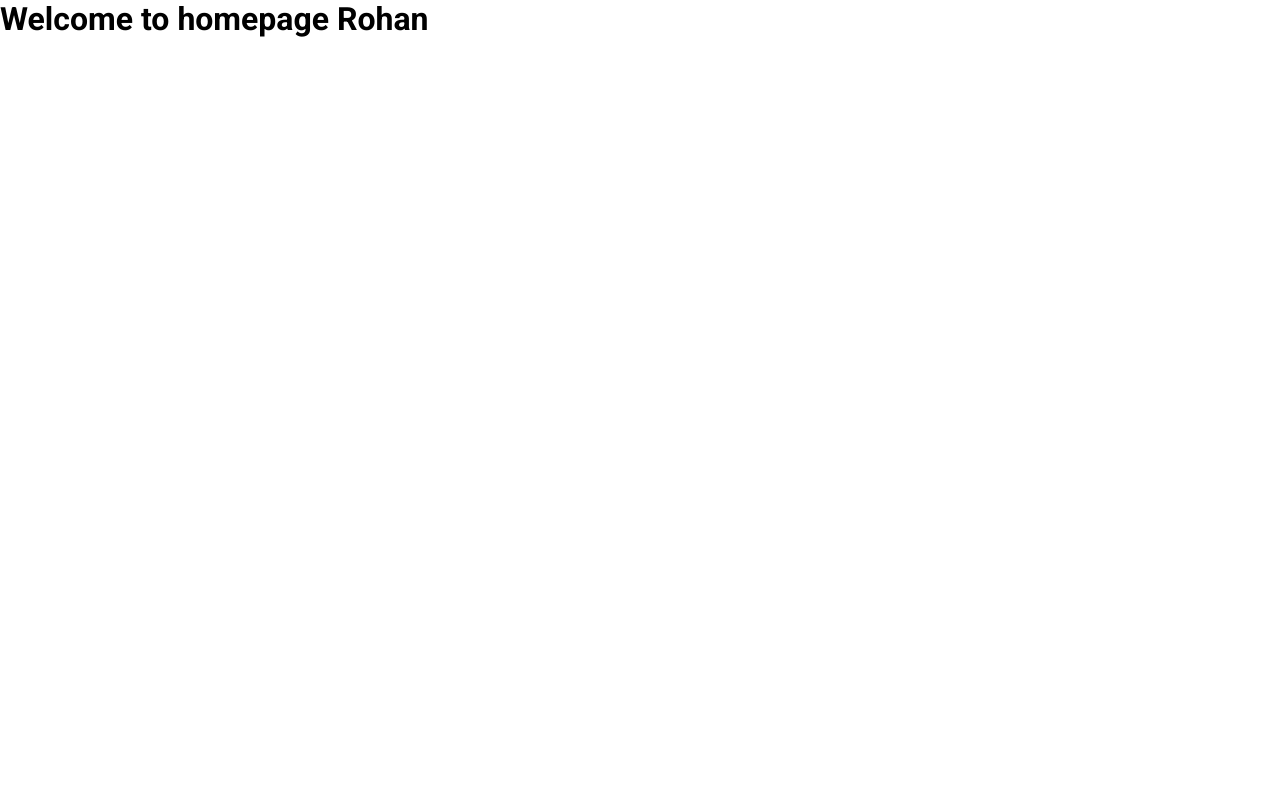
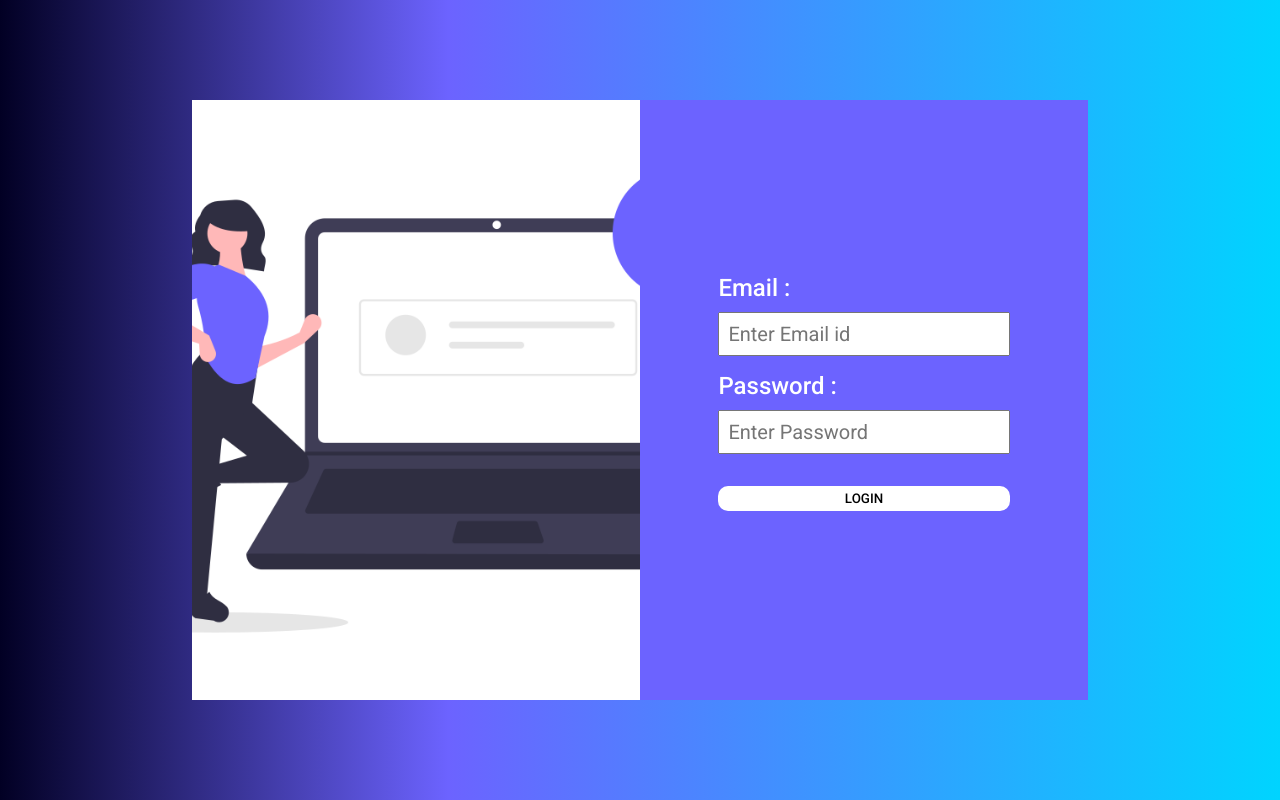
Before and after one commit to Rohan-mindbowser/react-practice, a React (Create React App) app: page /login in a window 1280 px wide. Before the commit this address led to /. Built offline with nearby package versions, Linux system fonts and the light colour scheme.

Commit message:
Implemented nested routes and rendered nested routes + parent route using Outlet component

```diff
--- a/package.json
+++ b/package.json
@@ -7,6 +7,7 @@
     "@testing-library/jest-dom": "^5.16.5",
     "@testing-library/react": "^13.4.0",
     "@testing-library/user-event": "^13.5.0",
+    "axios": "^1.1.3",
     "react": "^18.2.0",
     "react-dom": "^18.2.0",
     "react-hook-form": "^7.38.0",
--- a/src/App.js
+++ b/src/App.js
@@ -4,7 +4,6 @@ import {
   BrowserRouter as Router,
   Routes,
   Route,
-  NavLink,
 } from "react-router-dom";
 import { Profile } from "./components/Profile/Profile";
 import { Home } from "./components/Home/Home";
@@ -12,6 +11,8 @@ import { createContext } from "react";
 import { Books } from "./components/Books/Books";
 import { Register } from "./components/RegisterForm/Register";
 import { Notfound } from "./components/Notfound";
+import { Login } from "./components/Login/Login";
+import { ParentComp } from "./components/ParentComp";
 
 export const AppContext = createContext();
 
@@ -27,9 +28,12 @@ function App() {
           <NavLink to="/register">Register</NavLink> */}
           <Routes>
             <Route path="/" element={<Home />} />
-            <Route path="/profile" element={<Profile />} />
-            <Route path="/book/:id" element={<Books />} />
-            <Route path="/register" element={<Register />} />
+            <Route path="/user" element={<ParentComp/>}>
+              <Route path="profile" element={<Profile />} />
+              <Route path="book/:id" element={<Books />} />
+              <Route path="register" element={<Register />} />
+            </Route>
+            <Route path="/login" element={<Login />} />
             {/* Route for 404 not found page  */}
             <Route path="*" element={<Notfound />} />
           </Routes>
--- /dev/null
+++ b/src/components/Login/Login.js
@@ -0,0 +1,82 @@
+import login from "./img/login.png";
+import "./login.css";
+import { useForm } from "react-hook-form";
+import { yupResolver } from "@hookform/resolvers/yup";
+import * as yup from "yup";
+import axios from "axios";
+
+export const Login = () => {
+  const schema = yup.object().shape({
+    email: yup.string().email().required(),
+    password: yup.string().min(5).max(32).required(),
+  });
+
+  const {
+    register,
+    handleSubmit,
+    formState: { errors },
+    reset,
+  } = useForm({
+    resolver: yupResolver(schema),
+    defaultValues: {
+      fullName: "",
+    },
+  });
+  const onSubmit = (data) => {
+    axios
+      .post("http://localhost:8000/api/emp/login", {
+        email: data.email,
+        password: data.password,
+      })
+      .then(function (response) {
+        alert("Login success..");
+        localStorage.setItem("token", response.data);
+        console.log(response.data);
+        reset();
+      })
+      .catch(function (error) {
+        console.log(error);
+      });
+  };
+  return (
+    <>
+      <div className="login_container">
+        <div className="login_content">
+          <div className="left">
+            <img src={login}></img>
+          </div>
+          <div className="right">
+            <div className="login_details">
+              <form onSubmit={handleSubmit(onSubmit)}>
+                <div className="form_element">
+                  <label>Email :</label>
+                  <input placeholder="Enter Email id" {...register("email")} />
+                  {errors.email?.message && (
+                    <span className="error_message">
+                      {errors.email.message}
+                    </span>
+                  )}
+                </div>
+                <div className="form_element">
+                  <label>Password :</label>
+                  <input
+                    placeholder="Enter Password"
+                    {...register("password")}
+                  />
+                  {errors.password?.message && (
+                    <span className="error_message">
+                      {errors.password.message}
+                    </span>
+                  )}
+                </div>
+                <div className="form_element">
+                  <button className="login-btn">Login</button>
+                </div>
+              </form>
+            </div>
+          </div>
+        </div>
+      </div>
+    </>
+  );
+};
--- /dev/null
+++ b/src/components/Login/login.css
@@ -0,0 +1,83 @@
+.login_container {
+  width: 100vw;
+  height: 100vh;
+  background: rgb(2, 0, 36);
+  background: linear-gradient(
+    90deg,
+    rgba(2, 0, 36, 1) 0%,
+    rgba(108, 99, 255, 1) 35%,
+    rgba(0, 212, 255, 1) 100%
+  );
+  display: flex;
+  justify-content: center;
+  align-items: center;
+}
+.login_content {
+  width: 70%;
+  height: 600px;
+  margin: auto;
+  display: flex;
+  flex-wrap: wrap;
+}
+.left {
+  width: 50%;
+}
+.left img {
+  width: 100%;
+  height: 100%;
+  object-fit: cover;
+  object-position: center;
+}
+.right {
+  width: 50%;
+  height: 100%;
+  display: flex;
+  justify-content: center;
+  align-items: center;
+}
+.login_details {
+  width: 100%;
+}
+.form_element {
+  margin: auto;
+  display: flex;
+  flex-direction: column;
+  width: 70%;
+}
+.form_element input {
+  padding: 8px;
+  font-size: 20px;
+  margin-bottom: 1rem;
+}
+.form_element label {
+  color: white;
+  font-size: 24px;
+  font-weight: 500;
+  margin-bottom: 10px;
+}
+.login-btn {
+  margin-top: 1rem;
+  background-color: rgb(255, 255, 255);
+  color: #000000;
+  font-weight: 500;
+  bottom: none;
+  border: none;
+  padding: 5px;
+  text-transform: uppercase;
+  border-radius: 10px;
+  outline: none;
+  cursor: pointer;
+  margin-bottom: 1rem;
+}
+@media screen and (max-width: 868px) {
+  .login_content {
+    width: 100%;
+    padding: 1rem;
+  }
+  .left {
+    width: 100%;
+  }
+  .right {
+    width: 100%;
+  }
+}
--- /dev/null
+++ b/src/components/ParentComp.js
@@ -0,0 +1,11 @@
+import { Outlet } from "react-router-dom";
+
+export const ParentComp = () => {
+  let user = "Rohan";
+  return (
+    <>
+      <h1>Welcome to parent comp</h1>
+      <Outlet />
+    </>
+  );
+};
--- a/src/components/Profile/Profile.js
+++ b/src/components/Profile/Profile.js
@@ -1,15 +1,7 @@
-import { useContext } from "react";
-import { AppContext } from "../../App";
-
 export const Profile = () => {
-  let { name, setName } = useContext(AppContext);
-  const changeName = (name) => {
-    setName(name);
-  };
   return (
     <>
-      <h1>Hello {name}</h1>
-      <input onChange={(e)=>changeName(e.target.value)}></input>
+      <h1>Welcome to profile page </h1>
     </>
   );
 };
--- a/src/components/RegisterForm/Register.js
+++ b/src/components/RegisterForm/Register.js
@@ -3,6 +3,8 @@ import { yupResolver } from "@hookform/resolvers/yup";
 import * as yup from "yup";
 import "./register.css";
 import signup from "./img/signup1.png";
+import axios from "axios";
+import { Link } from "react-router-dom";
 
 export const Register = () => {
   const schema = yup.object().shape({
@@ -34,10 +36,20 @@ export const Register = () => {
     },
   });
   const onSubmit = (data) => {
-    console.log(data);
-    reset();
+    axios
+      .post("http://localhost:8000/api/emp/signup", {
+        name: data.fullName,
+        email: data.email,
+        password: data.password,
+      })
+      .then(function (response) {
+        alert("Data submitted success..");
+        reset();
+      })
+      .catch(function (error) {
+        console.log(error);
+      });
   };
-  console.log(isDirty);
   return (
     <>
       <div className="signup_container">
@@ -107,9 +119,11 @@ export const Register = () => {
                   </span>
                 )}
               </div>
-              <button className="submit-btn" type="submit" disabled={!isValid}>
+              <button className="submit-btn" type="submit">
                 submit form
               </button>
+              <br/>
+              <Link style={{"color":"white"}} to="/login">Already Have an Account?</Link>
             </form>
           </div>
         </div>
--- a/src/components/RegisterForm/register.css
+++ b/src/components/RegisterForm/register.css
@@ -29,8 +29,12 @@
   height: 100%;
   background-color: #6c63ff;
   display: flex;
+  justify-content: space-between;
   flex-direction: column;
   padding: 1rem;
+}
+.right form{
+  height: 100%;
 }
 .form_input {
   display: flex;
@@ -64,15 +68,17 @@
   border-radius: 10px;
   outline: none;
   cursor: pointer;
+  margin-bottom: 1rem;
 }
 /* .submit-btn:hover {
   background-color: #6c63ff;
   border: 3px solid white;
   color: white;
 } */
-@media screen and (max-width: 768px) {
+@media screen and (max-width: 868px) {
   .signup_content {
     width: 99%;
+    flex-direction: column-reverse;
   }
   .left,
   .right {
```
Also changed, not shown: src/components/Login/img/login.png (added), 1 other file (tests, documents, lock files or other folders).
